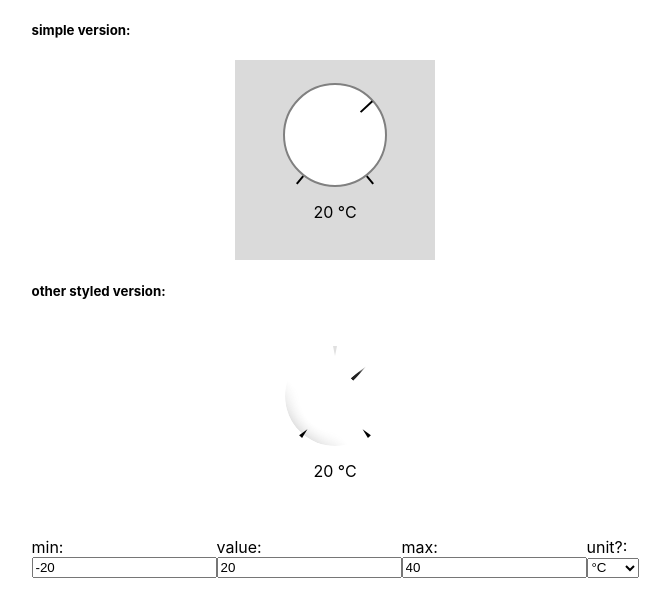
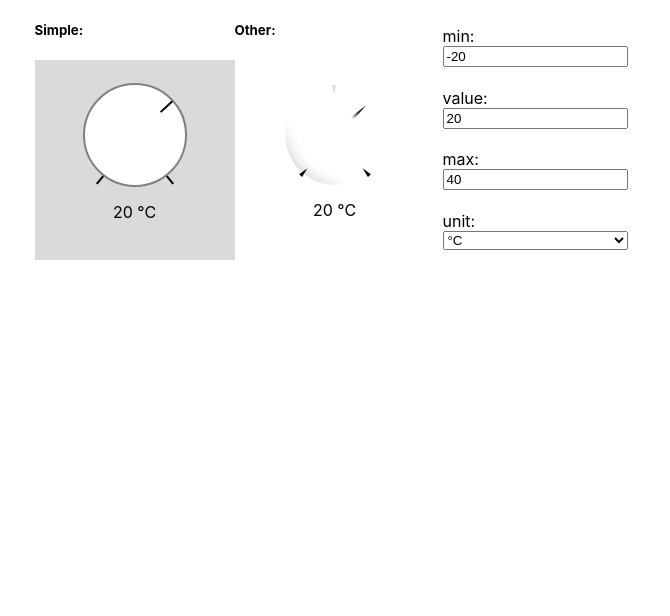
Before and after one commit to el-j/temperaturNob, a React (Create React App) app: page / in a window 1280 px wide. Shown: the top 616 px of the page, without its empty margins (305-975 px from the left). Built offline with nearby package versions, Linux system fonts and the light colour scheme.

Commit message:
more nice  styles

```diff
--- a/src/App.tsx
+++ b/src/App.tsx
@@ -10,18 +10,21 @@ function App() {
   const [unit, setUnit] = React.useState("°C")
   return (
     <div style={{ display: "grid", justifyContent: "center" }}>
-      <h5>simple version:</h5>
+
       <div style={{ display: "flex", flexDirection: "row", justifyContent: "center" }}>
-
+        <div>
+      <h5>Simple:</h5>
         <TempNob
           min={minValue}
           max={maxValue}
           value={value}
           unit={unit}
         />
-      </div>
-      <h5>other styled version:</h5>
-      <div style={{ display: "flex", flexDirection: "row", justifyContent: "center" }}>
+        </div>
+        <div>
+      {/* </div> */}
+      <h5>Other:</h5>
+      {/* <div style={{ display: "flex", flexDirection: "row", justifyContent: "center" }}> */}
         <TempNobStyled
           min={minValue}
           max={maxValue}
@@ -29,15 +32,15 @@ function App() {
           unit={unit} />
       </div>
 
-      <div style={{ display: "flex", flexDirection: "row", flexGrow: 1, justifyContent: "space-around", marginTop: "16px" }}>
+      <div style={{ display: "flex", flexDirection: "column", flexGrow: 1, justifyContent: "space-around", marginTop: "16px" }}>
 
         <Interface name={"min"} value={minValue} setValue={setMinValue} />
         <Interface name={"value"} value={value} setValue={setValue} />
         <Interface name={"max"} value={maxValue} setValue={setMaxValue} />
-        <Interface name={"unit?"} value={unit} setValue={setUnit} select />
+        <Interface name={"unit"} value={unit} setValue={setUnit} select />
 
       </div>
-
+      </div>
     </div>
 
   );
--- a/src/Components/Interface.tsx
+++ b/src/Components/Interface.tsx
@@ -12,12 +12,12 @@ export const Interface = ({
     setValue: React.Dispatch<React.SetStateAction<any>>
     select?: boolean
   }) => {
-  if (!select) return <div style={{ display: "grid" }}>
+  if (!select) return <div style={{ display: "grid", padding: 8 }}>
     {name}:
     <input type='number' aria-label={name} onChange={e => setValue(Number(e.target.value))} value={value} />
   </div>;
 
-  return <div style={{ display: "grid" }}>
+  return <div style={{ display: "grid", padding: 8}}>
     {name}:
     <select name={"unit"} value={value} onChange={(e) => {
       console.log("hello", e.target.value)
--- a/src/Components/TempNob/TempNob.tsx
+++ b/src/Components/TempNob/TempNob.tsx
@@ -10,6 +10,7 @@ interface ITempNob {
 const TempNob = ({ min, max, value,  unit }: ITempNob) => {
     const showValue = scaleValue(value, min, max, -141, 141)
     const nobColor =  showValue > 50 ? "red": showValue < -50 ? "blue":"black"
+
     return <div style={{
             background: "#dadada",
             height: 200,
@@ -20,6 +21,7 @@ const TempNob = ({ min, max, value,  unit }: ITempNob) => {
             justifyContent: "center"
         }}>
             <div style={{
+
                 background: "#fff",
                 height: 100,
                 width: 100,
@@ -29,8 +31,8 @@ const TempNob = ({ min, max, value,  unit }: ITempNob) => {
                 }}
                 >
                 <div style={{
-                    width: "2px",
-                    height: "102px",
+                    width: 2,
+                    height: 102,
                     position: "relative",
                     transform: `rotate(${showValue}deg)`,
                     transformOrigin: "center",
@@ -40,8 +42,8 @@ const TempNob = ({ min, max, value,  unit }: ITempNob) => {
                     <div style={{
                         background: nobColor,
                         transition: "all 1s ease 0s",
-                        width: "2px",
-                        height: "16px",
+                        width: 2,
+                        height: 16,
                         position: "absolute",
                         top: 0
                     }}>
@@ -49,21 +51,21 @@ const TempNob = ({ min, max, value,  unit }: ITempNob) => {
                 </div>
                 <div style={{
                     background: "#000",
-                    width: "2px",
-                    height: "10px",
+                    width: 2,
+                    height: 10,
                     position: "absolute",
-                    bottom: "0",
+                    bottom: 0,
                     transform: "rotate(40deg)",
-                    left: "14px"
+                    left: 14
                     }}></div>
                 <div style={{
                     background: "#000",
-                    width: "2px",
-                    height: "10px",
+                    width: 2,
+                    height: 10,
                     position: "absolute",
-                    bottom: "0",
+                    bottom: 0,
                     transform: "rotate(-40deg)",
-                    right: "14px"
+                    right: 14
                     }}></div>
             </div>
             <div style={{
--- a/src/Components/TempNob/TempNobStyled.tsx
+++ b/src/Components/TempNob/TempNobStyled.tsx
@@ -34,19 +34,16 @@ const TempNobStyled = ({ min, max, value,unit }: ITempNob) => {
         >
               <div style={{
                 background: `linear-gradient(${showValue}deg,${bgColor},transparent,transparent,transparent)`,
-                // background: bgColor,
                 zIndex: 0,
                 height: 100,
                 width: 100,
                 borderRadius: "100%",
                 position: "absolute",
-                transition: "all 5s ease 0s",
+                transition: "all 10s ease 0s",
                 WebkitMaskImage: `radial-gradient(circle, rgb(0 0 0 / 0%) 0%, rgba(0, 0, 0, 0) 50%, rgb(255, 255, 255) 100%)`,
             }}
             ></div>
             <div style={{
-
-                // background: bgColor,
                 height: 100,
                 width: 100,
                 borderRadius: "100%",
@@ -74,7 +71,7 @@ const TempNobStyled = ({ min, max, value,unit }: ITempNob) => {
                         position: "absolute",
                         top: 5,
                         transform: "translate(-1.5px,1.5px)",
-                        WebkitMaskImage: `linear-gradient(to bottom,transparent,${bgColor},${bgColor})`,
+                        WebkitMaskImage: `linear-gradient(to bottom,${bgColor},${bgColor},transparent)`,
                     }}>
                     </div>
                 </div>
```
